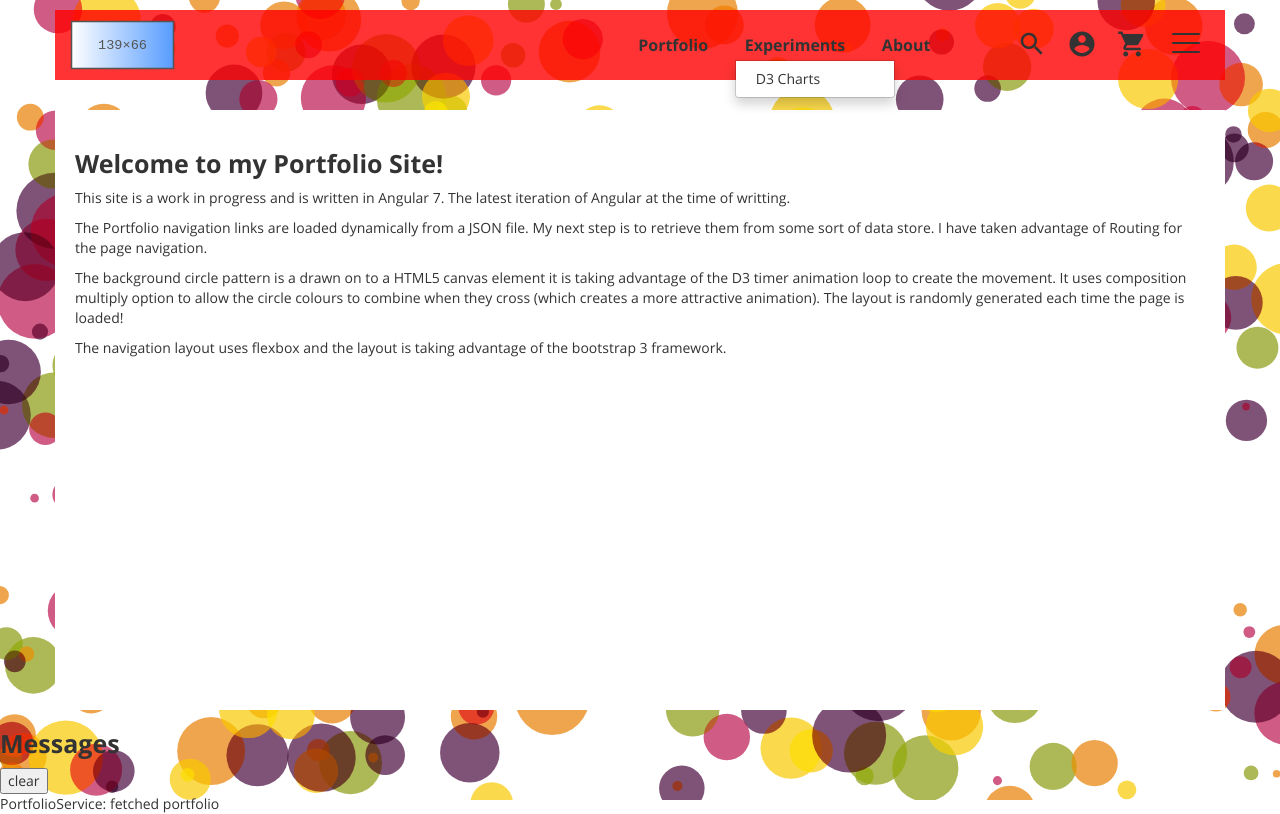
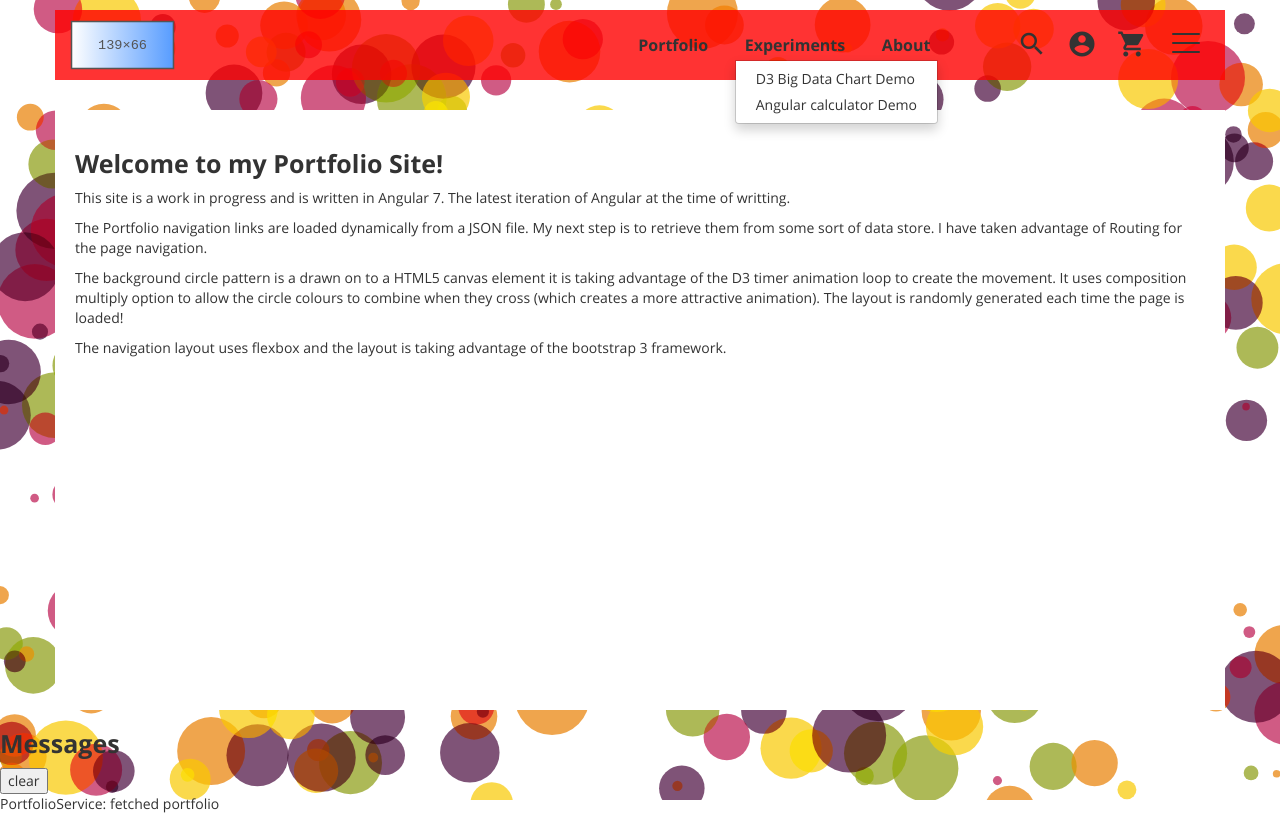
Before and after one commit to angusgrant/my-first-angular-experiment, an Angular app: page /home in a window 1280 px wide. Both pictures are taken after a click on the button "Experiments". Built offline with nearby package versions, Linux system fonts and the light colour scheme; a web font is replaced by a local one.

Commit message:
update of path to own works

```diff
--- a/src/app/nav/nav.component.html
+++ b/src/app/nav/nav.component.html
@@ -58,8 +58,12 @@
             </a>
             <ul id="experiments-dropdown" *dropdownMenu  class="dropdown-menu" role="menu" aria-labelledby="experiments">
               <li role="presentation" class="journal-list ">
-                <a href="http://angusgrant.me.uk" title="D3 charts big data experiment" role="menuitem" tabindex="-1"
-                  class="megamenu-link">D3 Charts</a>
+                <a href="http://angusgrant.me.uk/d3-diet-composition-example-chart" title="D3 charts big data experiment" role="menuitem" tabindex="-1"
+                  class="megamenu-link">D3 Big Data Chart Demo</a>
+              </li>
+              <li role="presentation" class="journal-list ">
+                <a href="http://angusgrant.me.uk/calculator-demo" title="Angular - Calculator Demo" role="menuitem" tabindex="-1"
+                  class="megamenu-link">Angular calculator Demo</a>
               </li>
 
             </ul>
```
